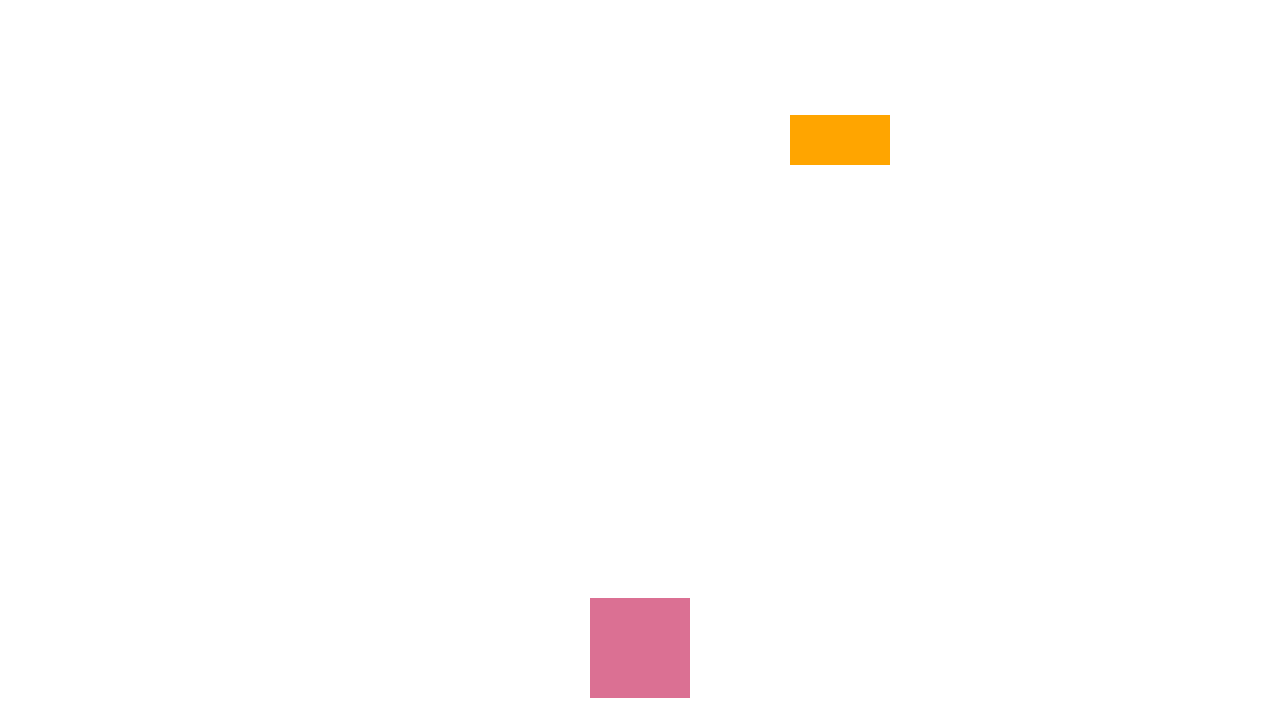
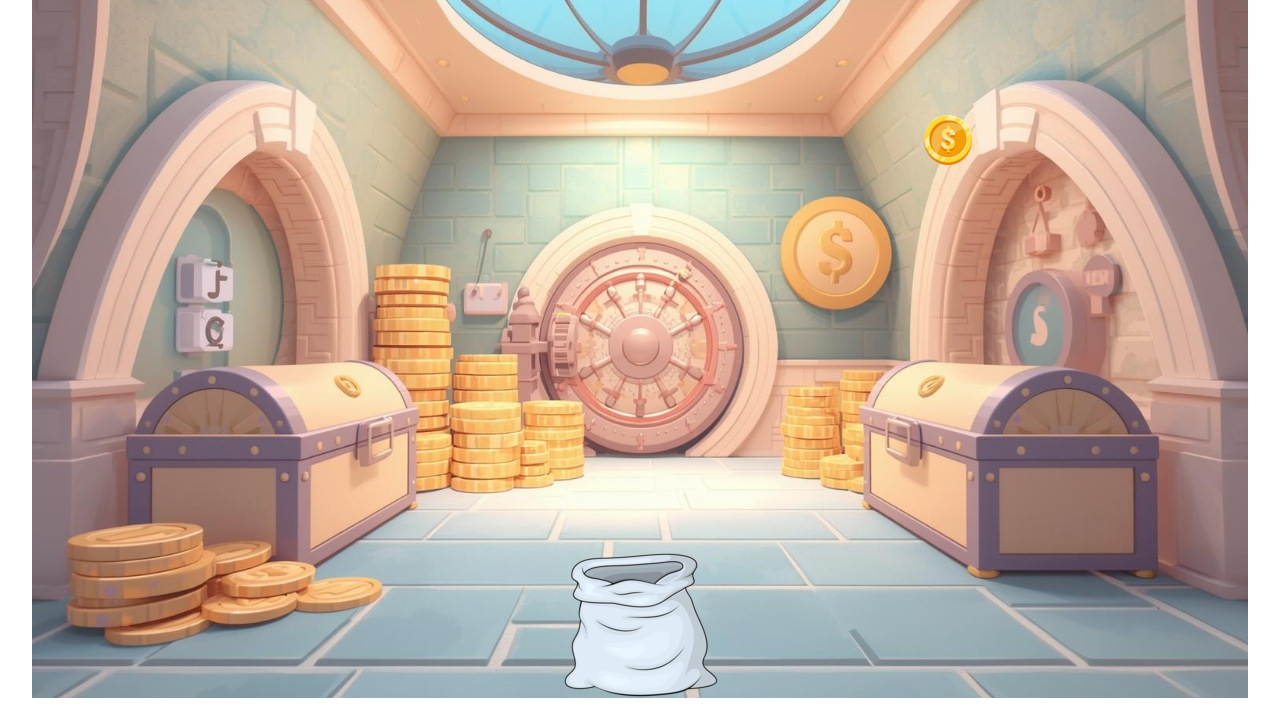
Before and after one commit to OljaBarovskaya/Internship_Task2, a website built with webpack: page src/index.html in a window 1280 px wide. Both pictures are taken after a click on the button "Start game". Shown: the part 82-800 px from the top of the page. Built offline with nearby package versions, Linux system fonts and the light colour scheme.

Commit message:
feat: add imaginations

```diff
--- a/src/components/Game.js
+++ b/src/components/Game.js
@@ -2,6 +2,7 @@ import {
   BASKET_HEIGHT,
   SPEED_IN_PX,
   LEVEL_PERIOD,
+  COIN_HEIGHT,
 } from "../constants/constants";
 import state from "../state/GameState";
 import showResult from "./Result";
@@ -19,7 +20,7 @@ export default function startGame(level, currentScore, bestScore) {
   const curScore = document.querySelector(".current-score");
   const levelCurrent = document.querySelector(".level");
   const bestScoreButton = document.querySelector(".best-score");
-  const distance = main.clientHeight - BASKET_HEIGHT - 30;
+  const distance = main.clientHeight - BASKET_HEIGHT - COIN_HEIGHT / 2;
   const basket = document.querySelector(".basket");
 
   const gameState = {
--- a/src/constants/constants.js
+++ b/src/constants/constants.js
@@ -1,11 +1,12 @@
 import determineGameFieldWidth from "../helpers/helpers";
 
 export const WRAPPER_WIDTH = 95;
-export const BASKET_WIDTH = 100;
+export const BASKET_WIDTH = 155;
 export const SPEED_IN_PX = [1, 2, 3, 4, 5, 6, 7, 8, 9, 10];
 export const LEVEL_PERIOD = 2000;
-export const BASKET_HEIGHT = 100;
+export const BASKET_HEIGHT = 146;
 const BODY_MAX_WIDTH = 1920;
+export const COIN_HEIGHT = 50;
 
 export let gameFieldWidth = determineGameFieldWidth(
   WRAPPER_WIDTH,
--- a/src/style.css
+++ b/src/style.css
@@ -3,7 +3,7 @@
 }
 
 body {
-  margin: 0;
+  margin: 0 auto;
   position: relative;
   max-width: 1920px;
   font-size: 10px;
@@ -13,6 +13,11 @@ main {
   position: relative;
   height: 100%;
   width: 100%;
+  background-image: url("./assets/img/bank_storage.jpg");
+  background-repeat: no-repeat;
+  background-size: cover;
+  background-position: center;
+  z-index: -5;
 }
 
 header,
@@ -33,11 +38,13 @@ h1 {
 }
 
 .basket {
-  height: 100px;
-  width: 100px;
-  background-color: palevioletred;
+  height: 146px;
+  width: 155px;
+  background-image: url(./assets/img/bag.png);
+  background-size: cover;
   position: absolute;
   bottom: 0;
+  z-index: -2;
 }
 
 button {
@@ -79,11 +86,14 @@ button:hover {
 }
 
 .coin {
-  width: 100px;
+  width: 150px;
   height: 50px;
-  background-color: orange;
+  background-image: url(./assets/img/dollar.png);
+  background-size: contain;
   position: relative;
   z-index: -1;
+  background-repeat: no-repeat;
+  background-position: center;
 }
 
 .result-table {
```
Also changed, not shown: src/assets/img/bag.png (added), src/assets/img/bank_storage.jpg (added), src/assets/img/dollar.png (added).
